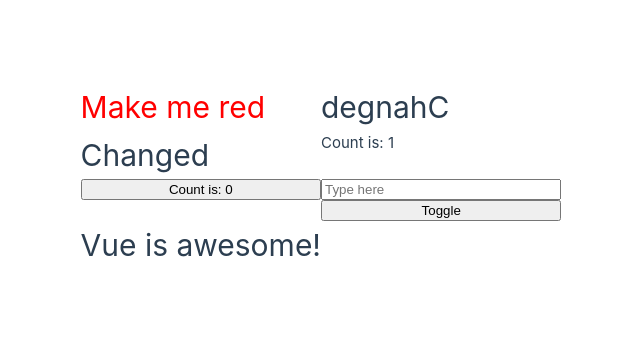
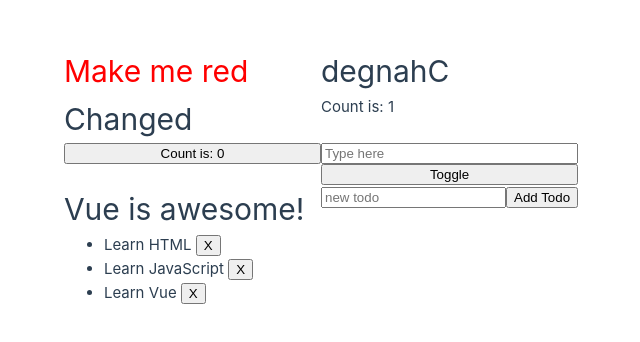
Before and after one commit to TimTheEnchanter/vue.js-practice-2, a Vue app in the folder vue-practice-2/: page / in a window 1280 px wide. Shown: the part 224-566 px from the top of the page, without its empty margins (319-959 px from the left). Built offline with nearby package versions, Linux system fonts and the light colour scheme.

Commit message:
rendering a list

```diff
--- a/vue-practice-2/src/App.vue
+++ b/vue-practice-2/src/App.vue
@@ -2,6 +2,8 @@
 import { reactive, ref } from 'vue'
 // component logic
 // declare some reactive state here.
+let id = 0
+
 const counter = reactive({
   count: 0
 })
@@ -10,6 +12,14 @@
 const count = ref(0)
 const text = ref('')
 const awesome = ref(true)
+
+const newTodo = ref('')
+const todos = ref([
+  { id: id++, text: 'Learn HTML' },
+  { id: id++, text: 'Learn JavaScript' },
+  { id: id++, text: 'Learn Vue' }
+])
+
 
 console.log(message.value) // "Hello World!"
 console.log(counter.count) // 0
@@ -26,6 +36,14 @@
   awesome.value = !awesome.value
 }
 
+function addTodo() {
+  todos.value.push({ id: id++, text: newTodo.value })
+  newTodo.value = ''
+}
+
+function removeTodo(todo) {
+  todos.value = todos.value.filter((t) => t !== todo)
+}
 </script>
 
 <template>
@@ -42,6 +60,18 @@
   <button @click="toggle">Toggle</button>
   <h1 v-if="awesome">Vue is awesome!</h1>
   <h1 v-else>Angular is da best</h1>
+
+
+  <form @submit.prevent="addTodo">
+    <input v-model="newTodo" required placeholder="new todo">
+    <button>Add Todo</button>
+  </form>
+  <ul>
+    <li v-for="todo in todos" :key="todo.id">
+      {{ todo.text }}
+      <button @click="removeTodo(todo)">X</button>
+    </li>
+  </ul>
 </template>
 
 <style>
```
